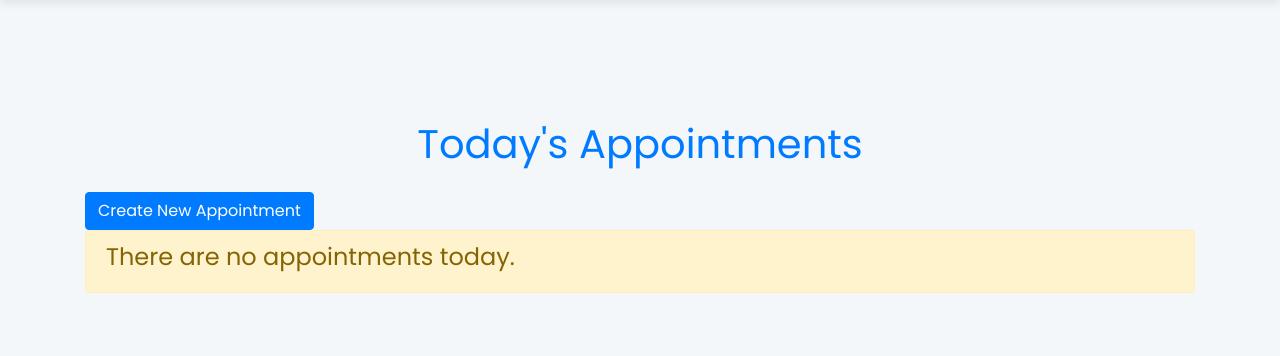
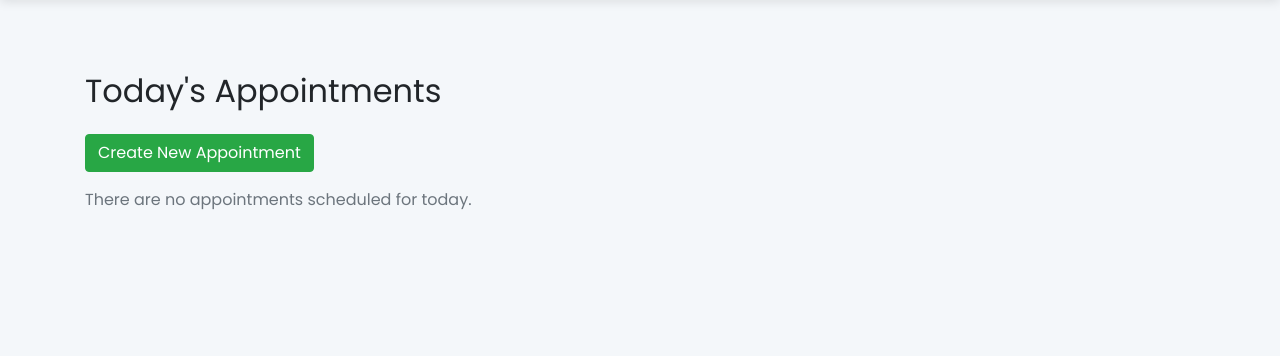
Before and after one commit to harethhmoud/DMV, a Django app: page / in a window 1280 px wide. Shown: the part 82-438 px from the top of the page. Run offline with Django 4.2, Linux system fonts and the light colour scheme; a user stored in the database is signed in; data that the repository does not hold is empty; parts of the project's set-up code (start-up, migrations or seed data) failed here and were passed over; some libraries are stand-ins or nearby versions.

Commit message:
Applied design principles from base.html to today.html to give a more modern look.

```diff
--- a/tarkhees/appointments/templates/appointments/today.html
+++ b/tarkhees/appointments/templates/appointments/today.html
@@ -1,35 +1,41 @@
 {% extends "base.html" %}
-{% load bootstrap4 %}
 
 {% block content %}
-  <div class="container py-5">
-    <h1 class="my-4 text-center text-primary">Today's Appointments</h1>
-    <a href="{% url 'appointments:create' %}" class="btn btn-primary">Create New Appointment</a>
+<div class="container mt-4">
+    <div class="row">
+        <div class="col-12">
+            <h2 class="mb-4">Today's Appointments</h2>
+            <a href="{% url 'appointments:create' %}" class="btn btn-success mb-3">Create New Appointment</a>
             {% if today_appointments %}
-      <table class="table table-hover table-dark rounded-lg">
-        <thead class="thead-light">
+            <div class="table-responsive">
+                <table class="table table-hover table-bordered">
+                    <thead class="bg-primary text-white">
                         <tr>
-            <th scope="col">#</th>
                             <th scope="col">Name</th>
                             <th scope="col">Time</th>
-            <th scope="col">Details</th>
+                            <th scope="col">Service</th>
+                            <th scope="col">Actions</th>
                         </tr>
                     </thead>
                     <tbody>
                         {% for appointment in today_appointments %}
                         <tr>
-              <th scope="row">{{ forloop.counter }}</th>
                             <td>{{ appointment.name }}</td>
                             <td>{{ appointment.time }}</td>
-              <td><a href="{% url 'appointments:detail' appointment.id %}" class="btn btn-info btn-sm">View details</a></td>
+                            <td>{{ appointment.service }}</td>
+                            <td>
+                                <a href="{% url 'appointments:edit' appointment.id %}" class="btn btn-warning btn-sm">Edit</a>
+                                <a href="{% url 'appointments:delete' appointment.id %}" class="btn btn-danger btn-sm">Delete</a>
+                            </td>
                         </tr>
                         {% endfor %}
                     </tbody>
                 </table>
+            </div>
             {% else %}
-      <div class="alert alert-warning" role="alert">
-        <h4 class="alert-heading">There are no appointments today.</h4>
-      </div>
+            <p class="text-muted">There are no appointments scheduled for today.</p>
             {% endif %}
         </div>
+    </div>
+</div>
 {% endblock %}
--- a/tarkhees/appointments/views.py
+++ b/tarkhees/appointments/views.py
@@ -16,6 +16,7 @@ def index(request):
         'all_appointments': all_appointments,
     }
     return render(request, "appointments/index.html", context)
+
 
 @login_required
 def today(request):
```
Lines whose indentation alone changed are shown as unchanged.
